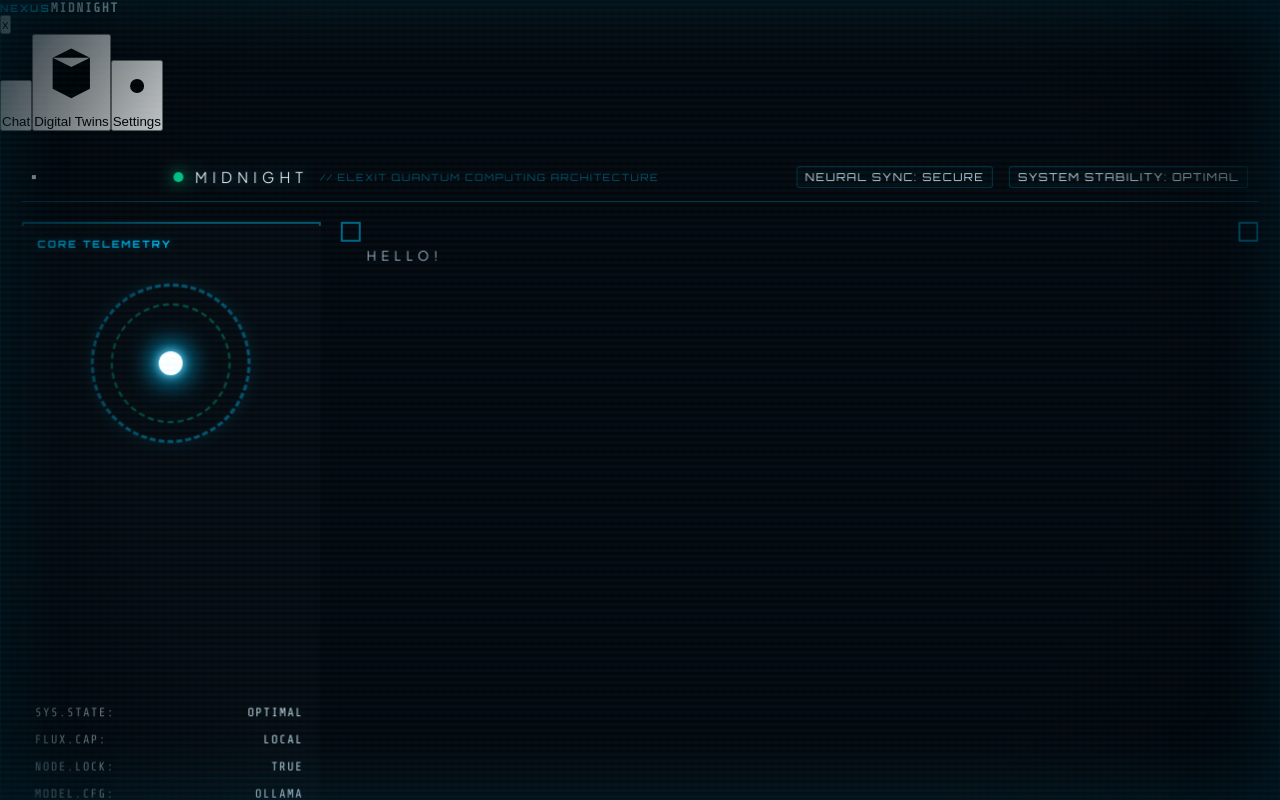
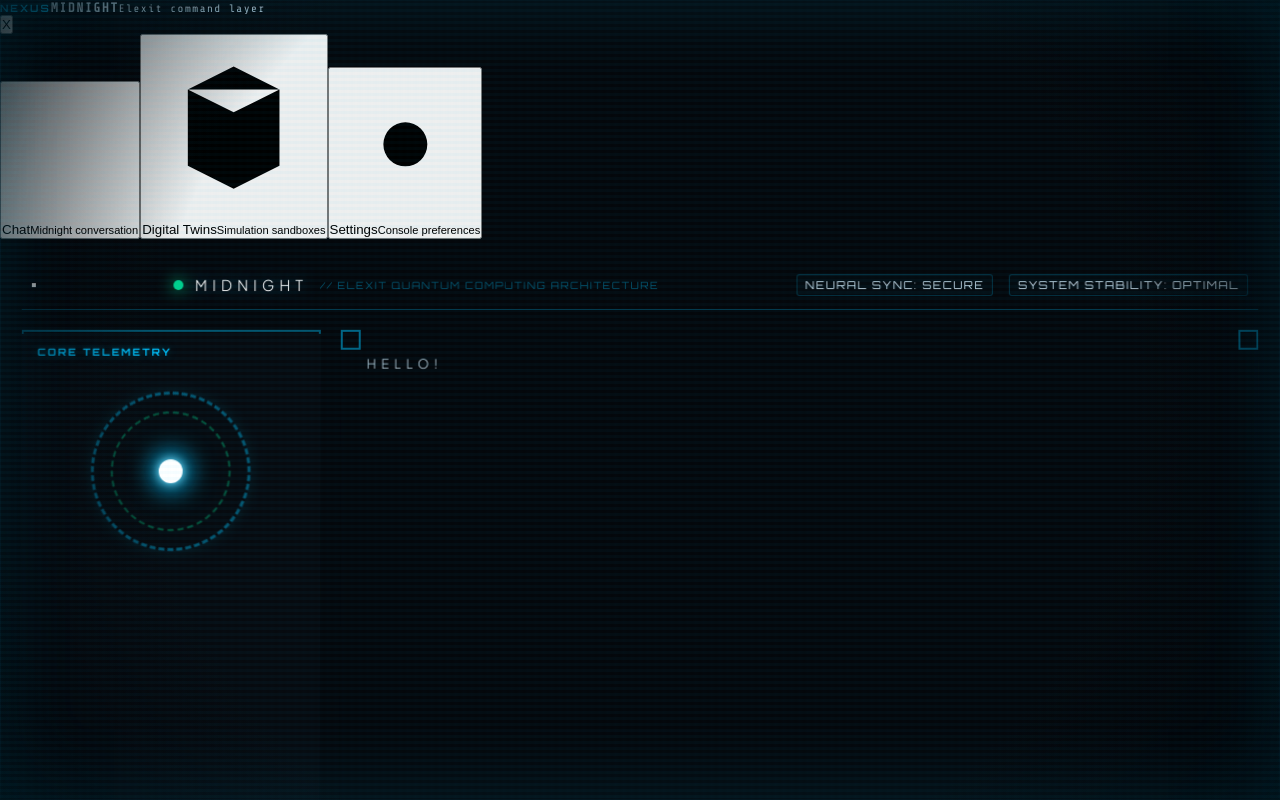
Before and after one commit to BJSK2345/Midnight, a React (Vite) app: page / in a window 1280 px wide. Both pictures are taken after a click on the button "Open navigation". Shown: the top 800 px of the page. Built offline with nearby package versions, Linux system fonts and the light colour scheme.

Commit message:
Update Sidebar.jsx

```diff
--- a/src/components/Sidebar.jsx
+++ b/src/components/Sidebar.jsx
@@ -1,14 +1,14 @@
 import React from 'react';
 
 const navItems = [
-  { id: 'chat', label: 'Chat', icon: 'M4 6h16M4 12h11M4 18h8' },
-  { id: 'twins', label: 'Digital Twins', icon: 'M6 7l6-3 6 3v10l-6 3-6-3V7zm6 3v10m-6-13l6 3 6-3' },
-  { id: 'settings', label: 'Settings', icon: 'M12 8.5a3.5 3.5 0 100 7 3.5 3.5 0 000-7zm0-5v3m0 11v3m8.66-15l-2.12 2.12M5.46 18.54l-2.12 2.12m17.32 0l-2.12-2.12M5.46 5.46L3.34 3.34' },
+  { id: 'chat', label: 'Chat', sub: 'Midnight conversation', icon: 'M4 6h16M4 12h11M4 18h8' },
+  { id: 'twins', label: 'Digital Twins', sub: 'Simulation sandboxes', icon: 'M6 7l6-3 6 3v10l-6 3-6-3V7zm6 3v10m-6-13l6 3 6-3' },
+  { id: 'settings', label: 'Settings', sub: 'Console preferences', icon: 'M12 8.5a3.5 3.5 0 100 7 3.5 3.5 0 000-7zm0-5v3m0 11v3m8.66-15l-2.12 2.12M5.46 18.54l-2.12 2.12m17.32 0l-2.12-2.12M5.46 5.46L3.34 3.34' },
 ];
 
 function Icon({ path }) {
   return (
-    <svg viewBox="0 0 24 24" aria-hidden="true">
+    <svg viewBox="0 0 24 24" aria-hidden="true" focusable="false">
       <path d={path} />
     </svg>
   );
@@ -19,11 +19,12 @@ export default function Sidebar({ activeView, onNavigate, onClose }) {
     <aside className="midnight-sidebar open" aria-label="Midnight navigation">
       <div className="sidebar-panel-bracket" />
       <div className="midnight-sidebar-head">
-        <div>
+        <div className="sidebar-brand-lockup">
           <span className="panel-label">NEXUS</span>
           <strong>MIDNIGHT</strong>
+          <small>Elexit command layer</small>
         </div>
-        <button className="sidebar-close" type="button" onClick={onClose} aria-label="Close navigation">x</button>
+        <button className="sidebar-close" type="button" onClick={onClose} aria-label="Close navigation">X</button>
       </div>
       <nav className="midnight-sidebar-nav">
         {navItems.map((item) => (
@@ -33,8 +34,8 @@ export default function Sidebar({ activeView, onNavigate, onClose }) {
             type="button"
             onClick={() => onNavigate(item.id)}
           >
-            <Icon path={item.icon} />
-            <span>{item.label}</span>
+            <span className="sidebar-icon-shell"><Icon path={item.icon} /></span>
+            <span className="sidebar-copy"><span>{item.label}</span><small>{item.sub}</small></span>
           </button>
         ))}
       </nav>
```
